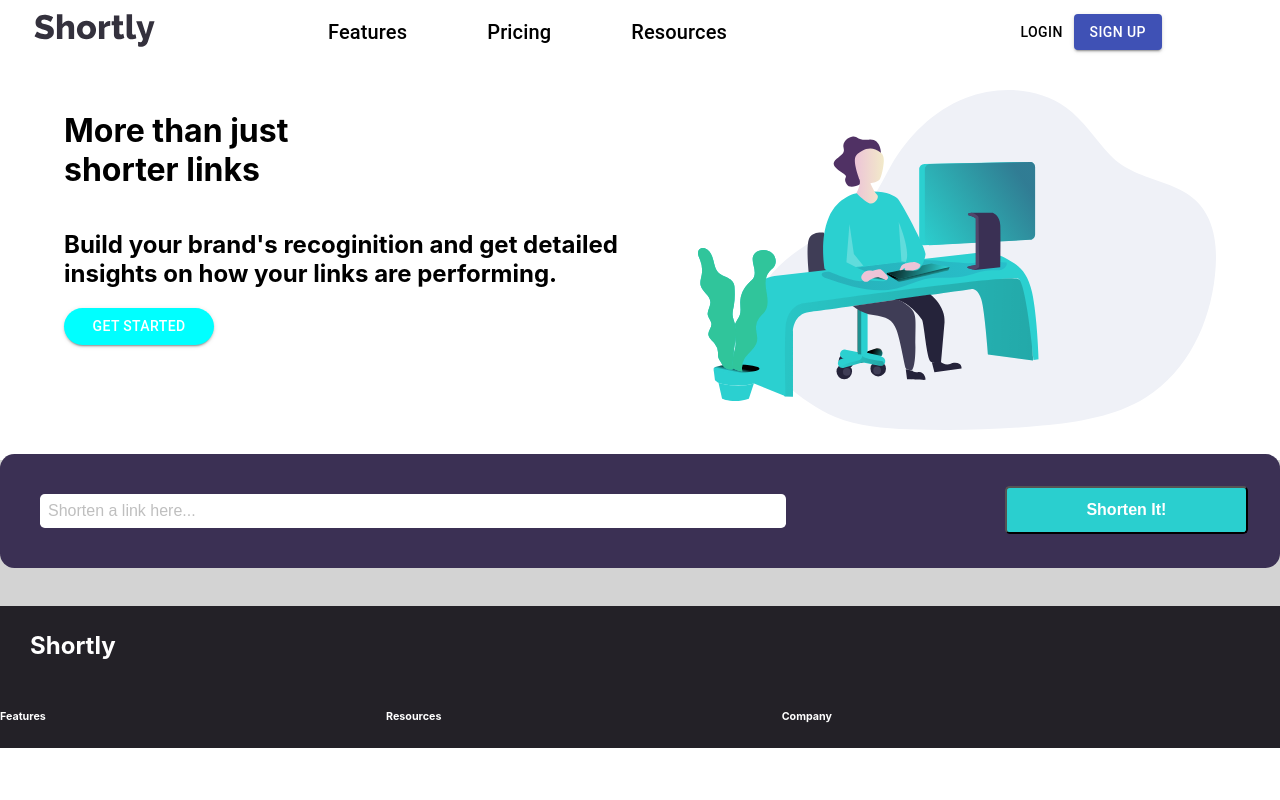
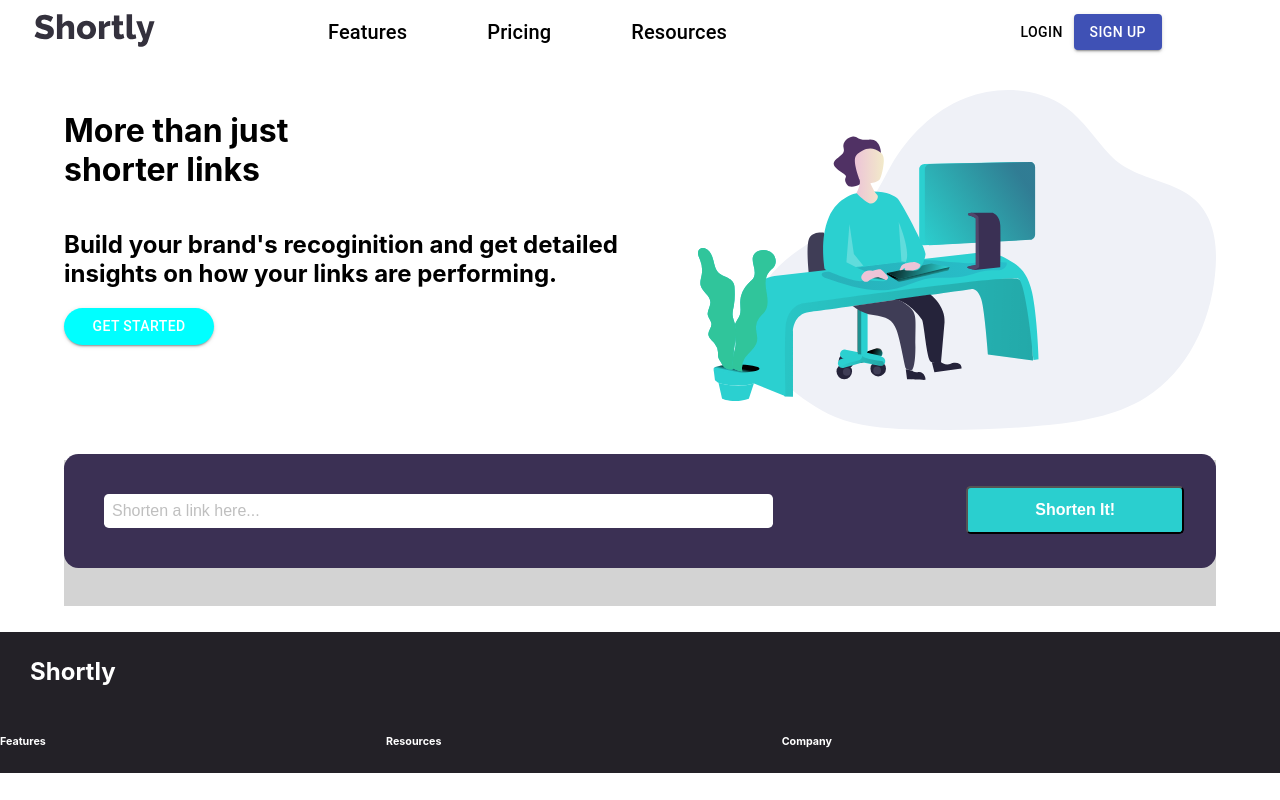
Before and after one commit to Mosae/url-shortner, a React (Create React App) app: page / in a window 1280 px wide. Built offline with nearby package versions, Linux system fonts and the light colour scheme.

Commit message:
Added margins to the input

```diff
--- a/src/components/_search.scss
+++ b/src/components/_search.scss
@@ -2,6 +2,7 @@
 	background-color: lightgray;
 	$formHeight: 13px;
 	padding-bottom: 2rem;
+	margin: 2% 5% 2% 5%;
 	form {
 		position: relative;
 		top: -$formHeight / 2;
```
